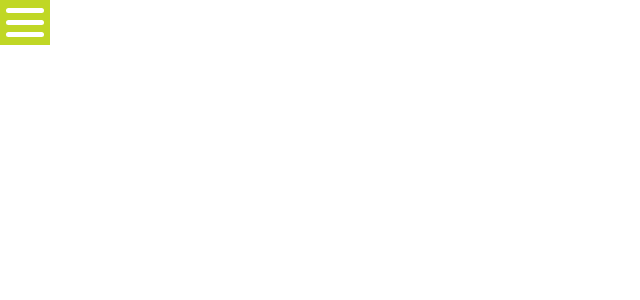
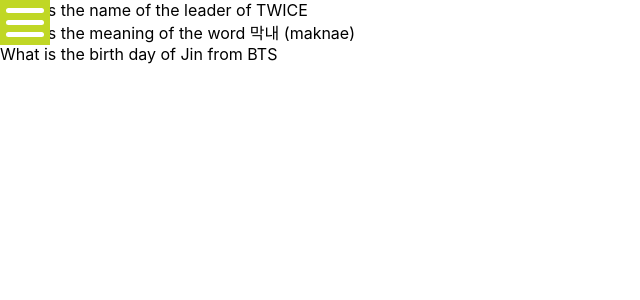
Before and after one commit to justineclaire/Capstone, a React (Create React App) app in the folder kandan/: page /Flashcards in a window 1280 px wide. Shown: the top 300 px of the page, without its empty margins (0-640 px from the left). Built offline with nearby package versions, Linux system fonts and the light colour scheme.

Commit message:
questions

```diff
--- a/kandan/src/App.js
+++ b/kandan/src/App.js
@@ -1,12 +1,14 @@
 import logo from './logo.svg';
 import './App.css';
-import React from "react";
+import React, { useState } from "react";
 import { BrowserRouter as Router, Routes, Route } from "react-router-dom";
 import Translate from "./Pages/Translate";
 import Flashcards from "./Pages/Flashcards";
 import Sidebar from "./Components/Sidebar";
+import FlashcardList from './Pages/FlashcardList';
 
 function App() {
+  const [flashcards, setFlashcards] = useState(TEST_FLASHCARDS)
   return (
     <>
       <Router>
@@ -16,6 +18,7 @@
           <Route path="/Flashcards" component={Flashcards} />
         </Routes>
       </Router>
+      <FlashcardList flashcards={flashcards} />
     </>
     // <div className="App">
     //   <header className="App-header">
@@ -36,4 +39,25 @@
   );
 }
 
+const TEST_FLASHCARDS = [
+  {
+    id: 1,
+    question: 'What is the name of the leader of TWICE',
+    answer: 'Jihyo',
+    options: ['Mina', 'Momo', 'Jihyo', 'Sana']
+  },
+  {
+    id: 2,
+    question: 'What is the meaning of the word 막내 (maknae)',
+    answer: 'Youngest',
+    options: ['Oldest', 'Aquaintance', 'Friend', 'Youngest']
+  },
+  {
+    id: 3,
+    question: 'What is the birth day of Jin from BTS',
+    answer: 'Jihyo',
+    options: ['24', '9', '4', '8']
+  }
+]
+
 export default App;
--- /dev/null
+++ b/kandan/src/Pages/FlashcardList.js
@@ -0,0 +1,14 @@
+import React from "react";
+import Flashcards from "./Flashcards";
+
+function FlashcardList({ flashcards }) {
+    return (
+        <div className="card-grid">
+            {flashcards.map(flashcard => {
+                return <Flashcards flashcard={flashcard} key={flashcard.id} />
+            })}
+        </div>
+    );
+}
+
+export default FlashcardList;
--- a/kandan/src/Pages/Flashcards.js
+++ b/kandan/src/Pages/Flashcards.js
@@ -1,10 +1,9 @@
 import React from "react";
 
-function Flashcards() {
+function Flashcards({ flashcard }) {
     return (
         <div className="page">
-            <h1>Flashcards</h1>
-            <p>These are the flashcards.</p>
+            {flashcard.question}
         </div>
     );
 }
```
